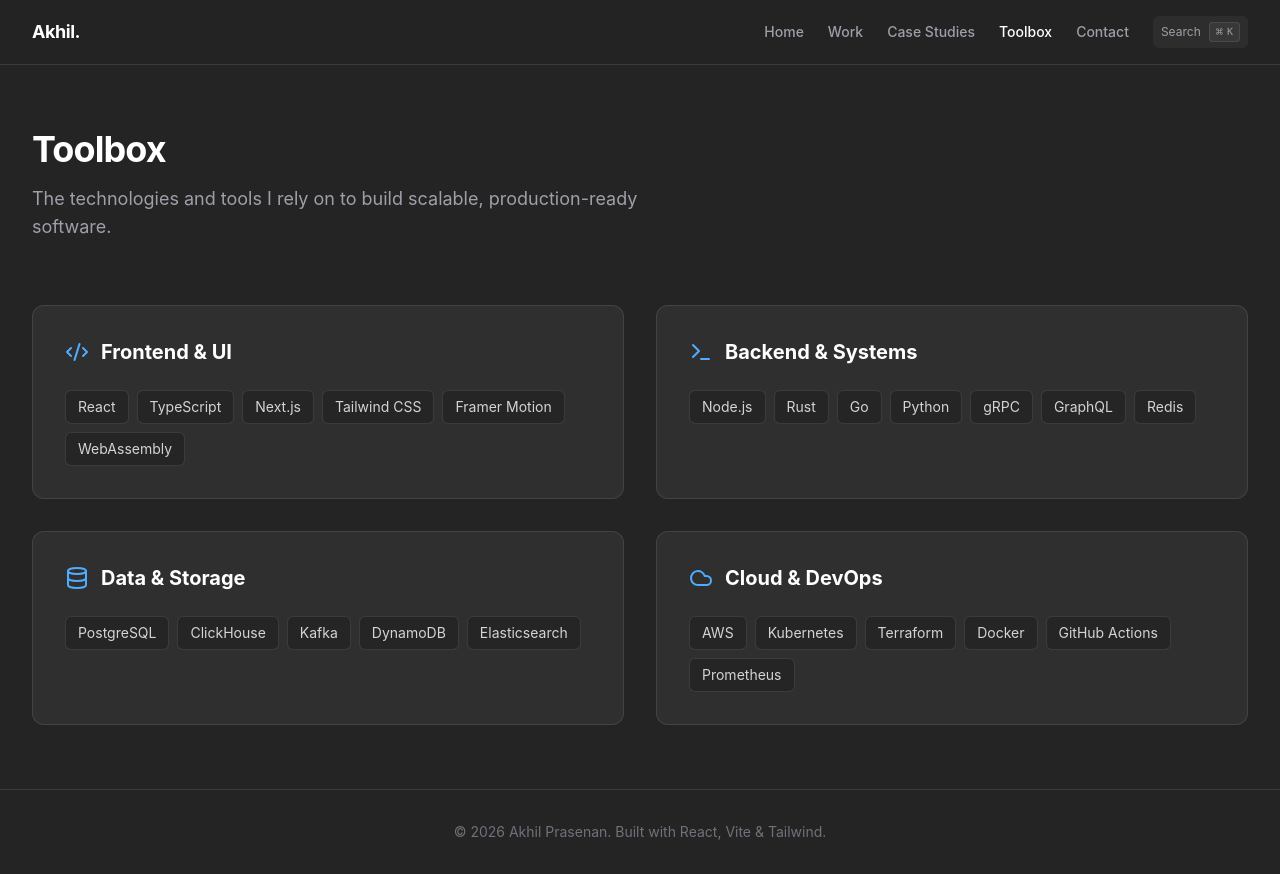
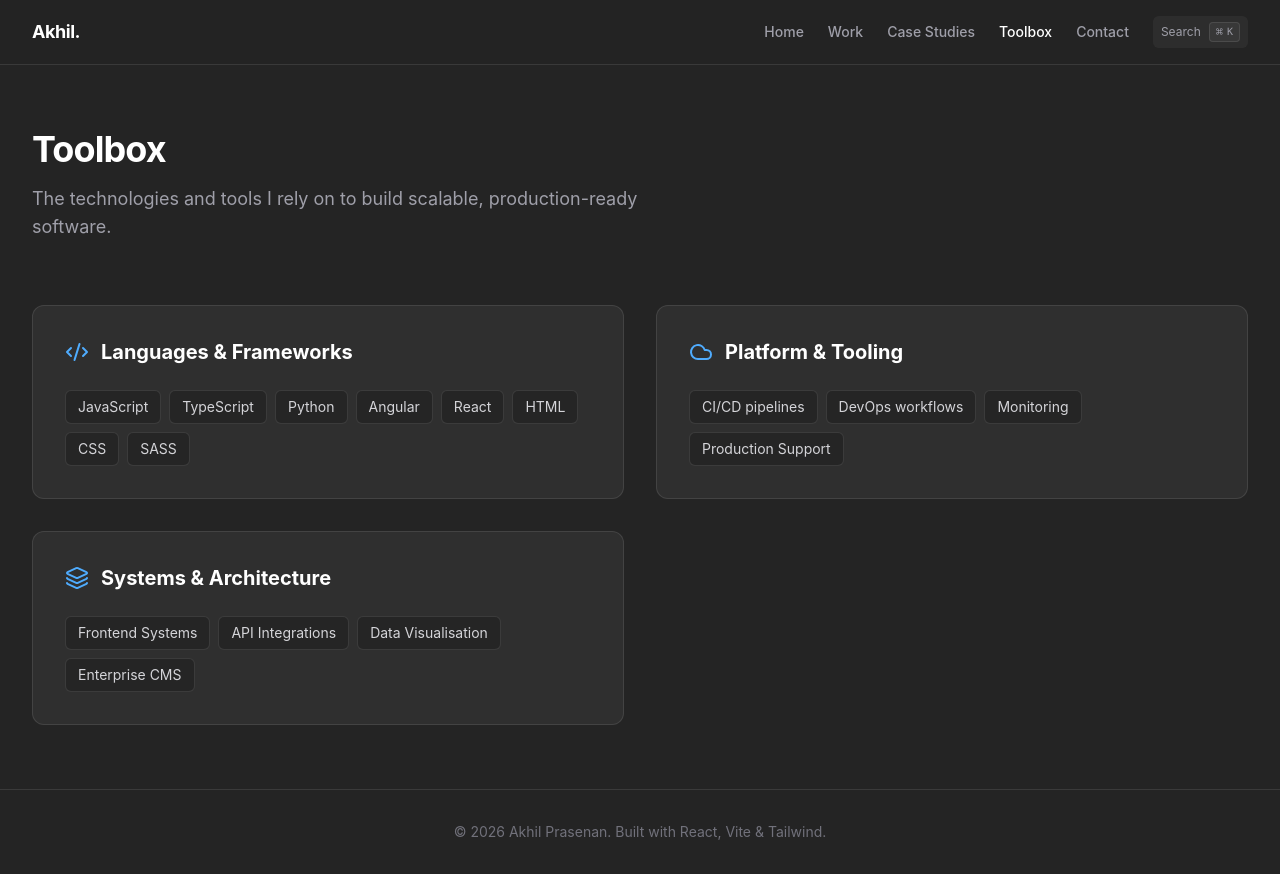
Before and after one commit to decodez/decodez.github.io, a React (Vite) app: page /toolbox in a window 1280 px wide. Built offline with nearby package versions, Linux system fonts and the light colour scheme.

Commit message:
feat: update toolbox skills and categories

```diff
--- a/src/app/routes/toolbox.tsx
+++ b/src/app/routes/toolbox.tsx
@@ -1,25 +1,20 @@
-import { Code2, Database, Cloud, Terminal } from "lucide-react"
+import { Code2, Layers, Cloud } from "lucide-react"
 
 const SKILLS = [
   {
-    category: "Frontend & UI",
+    category: "Languages & Frameworks",
     icon: Code2,
-    items: ["React", "TypeScript", "Next.js", "Tailwind CSS", "Framer Motion", "WebAssembly"]
+    items: ["JavaScript", "TypeScript", "Python", "Angular", "React", "HTML", "CSS", "SASS"]
   },
   {
-    category: "Backend & Systems",
-    icon: Terminal,
-    items: ["Node.js", "Rust", "Go", "Python", "gRPC", "GraphQL", "Redis"]
+    category: "Platform & Tooling",
+    icon: Cloud,
+    items: ["CI/CD pipelines", "DevOps workflows", "Monitoring", "Production Support"]
   },
   {
-    category: "Data & Storage",
-    icon: Database,
-    items: ["PostgreSQL", "ClickHouse", "Kafka", "DynamoDB", "Elasticsearch"]
-  },
-  {
-    category: "Cloud & DevOps",
-    icon: Cloud,
-    items: ["AWS", "Kubernetes", "Terraform", "Docker", "GitHub Actions", "Prometheus"]
+    category: "Systems & Architecture",
+    icon: Layers,
+    items: ["Frontend Systems", "API Integrations", "Data Visualisation", "Enterprise CMS"]
   }
 ]
 
```
